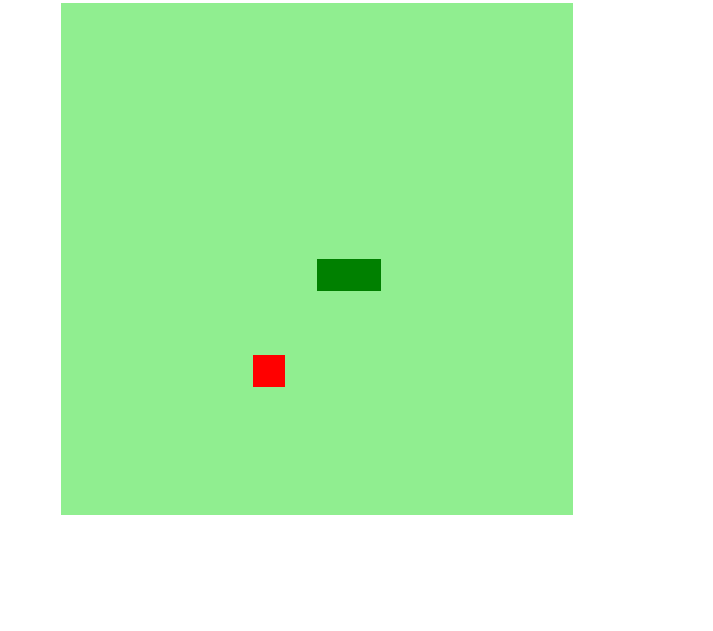
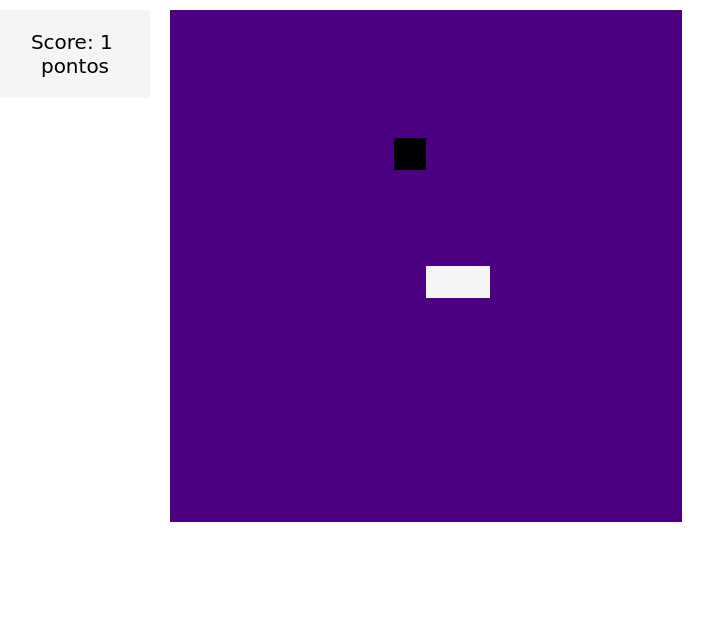
Before and after one commit to SpruceGabriela/snake-the-game, a plain HTML site: page index.html in a window 1280 px wide. Shown: the part 169-800 px from the top of the page, without its empty margins (299-1012 px from the left). Drawn offline with Linux system fonts and the light colour scheme; a web font is replaced by a local one.

Commit message:
Adicionando quadro de pontuação
Foi adicionado um quadro de pontuação para que, cada vez que a cobra comer um objeto do ambiente, seja contabilizado.

```diff
--- a/index.html
+++ b/index.html
@@ -3,13 +3,19 @@
 <head>
     <meta charset="UTF-8">
     <meta name="viewport" content="width=device-width, initial-scale=1.0">
-    <meta http-equiv="X-UA-Compatible" content="ie=edge">
-    <title>Snake Game</title>
+    <meta http-equiv="X-UA-Compatible" content="IE=edge">
     <link rel="stylesheet" href="style.css">
     <script defer src="script.js"></script>
+    <title>Jogo da Cobrinha</title>
+    <link rel="sortcut icon" href="icon.png" type="image/x-icon" />
 </head>
 <body>
-    <h1>SNAKE GAME!</h1>
-    <canvas id="snake" width="512" height="512"></canvas>
+    <h1>Jogo da Cobrinha</h1>
+    <div id="container">
+        <div id="divMenu">
+            <p>Score: <span id="score"> 0 </span>&nbsp; pontos</p>
+        </div>
+    <canvas id="cobra" width="512" height="512"></canvas>
+    </div>
 </body>
 </html>
--- a/script.js
+++ b/script.js
@@ -1,83 +1,100 @@
-let canvas = document.getElementById("snake"); //criar elemento que irá rodar o jogo
-let context = canvas.getContext("2d"); //....
+let canvas = document.getElementById("cobra");
+let context = canvas.getContext("2d");
 let box = 32;
-let snake = []; //criar cobrinha como lista, já que ela vai ser uma série de coordenadas, que quando pintadas, criam os quadradinhos
-snake[0] ={
+let cobra = [];
+var pontuacao = document.getElementById('score');
+
+cobra[0] ={
     x: 8 * box,
     y: 8 * box
 }
 let direction = "right";
-let food ={
+let comida ={
     x: Math.floor(Math.random() * 15 + 1) * box,
     y: Math.floor(Math.random() * 15 + 1) * box
 }
 
-function criarBG(){
-    context.fillStyle = "lightgreen";
-    context.fillRect(0, 0, 16*box, 16*box); //desenha o retângulo usando x e y e a largura e altura setadas
+function criar_BG(){
+    context.fillStyle = "Indigo";
+    context.fillRect(0, 0, 16 * box, 16 * box);
 }
 
-function criarCobrinha (){
-    for(i = 0; i < snake.length; i++){
-        context.fillStyle = "green";
-        context.fillRect(snake[i].x, snake[i].y, box, box);
+function criar_cobra (){
+    for(i = 0; i < cobra.length; i++){
+        context.fillStyle = "WhiteSmoke";
+        context.fillRect(cobra[i].x, cobra[i].y, box, box);
     }
 }
 
-function drawFood (){
-    context.fillStyle = "red";
-    context.fillRect(food.x, food.y, box, box);
+function criar_comida (){
+    context.fillStyle = "black";
+    context.fillRect(comida.x, comida.y, box, box);
 }
 
-//quando um evento acontece, detecta e chama uma função
+function pontuou() {
+    pontuacao.innerHTML = (cobra.length);
+}
+
 document.addEventListener('keydown', update);
 
 function update(event){
-    if(event.keyCode == 37 && direction != 'right') direction = 'left';
-    if(event.keyCode == 38 && direction != 'down') direction = 'up';
-    if(event.keyCode == 39 && direction != 'left') direction = 'right';
-    if(event.keyCode == 40 && direction != 'up') direction = 'down';
+    if(event.keyCode == 37 && direction != "right") direction = "left";
+    if(event.keyCode == 38 && direction != "down") direction = "up";
+    if(event.keyCode == 39 && direction != "left") direction = "right";
+    if(event.keyCode == 40 && direction != "up") direction = "down";
 }
 
-function iniciarJogo(){
+function iniciar_jogo(){
 
-    if(snake[0].x > 15*box && direction == "right") snake[0].x = 0;
-    if(snake[0].x < 0 && direction == 'left') snake[0].x = 16 * box;
-    if(snake[0].y > 15*box && direction == "down") snake[0].y = 0;
-    if(snake[0].y < 0 && direction == 'up') snake[0].y = 16 * box;
+    if(cobra[0].x > 15 * box && direction == "right") cobra[0].x = 0;
+    if(cobra[0].x > 15 * box && direction == "up") cobra[0].x = 0;
+    if(cobra[0].x > 15 * box && direction == "down") cobra[0].x = 0;
 
-    for(i = 1; i < snake.length; i++){
-        if(snake[0].x == snake[i].x && snake[0].y == snake[i].y){
+    if(cobra[0].x < 0  && direction == "left") cobra[0].x = 15 * box;
+    if(cobra[0].x < 0  && direction == "up") cobra[0].x = 15 * box;
+    if(cobra[0].x < 0  && direction == "down") cobra[0].x = 15 * box;
+
+    if(cobra[0].y > 15 * box && direction == 'down') cobra[0].y = 0;
+    if(cobra[0].y > 15 * box && direction == 'right') cobra[0].y = 0;
+    if(cobra[0].y > 15 * box && direction == 'left') cobra[0].y = 0;
+
+    if(cobra[0].y < 0 && direction == 'up') cobra[0].y = 15 * box;
+    if(cobra[0].y < 0 && direction == 'right') cobra[0].y = 15 * box;
+    if(cobra[0].y < 0 && direction == 'left') cobra[0].y = 15 * box;
+
+    for(i = 1; i < cobra.length; i++){
+        if(cobra[0].x == cobra[i].x && cobra[0].y == cobra[i].y){
             clearInterval(jogo);
-            alert('Game Over :(');
+            alert('Fim do Jogo! Você obteve ' + (cobra.length) + ' pontos! Até a próxima!')
         }
     }
 
-    criarBG();
-    criarCobrinha();
-    drawFood();
+    criar_BG();
+    criar_cobra();
+    criar_comida();
 
-    let snakeX = snake[0].x;
-    let snakeY = snake[0].y;
+    let cobraX = cobra[0].x;
+    let cobraY = cobra[0].y;
 
-    if(direction == "right") snakeX += box;
-    if(direction == "left") snakeX -= box;
-    if (direction == "up") snakeY -= box;
-    if(direction == "down") snakeY += box;
+    if(direction == "right") cobraX += box;
+    if(direction == "left") cobraX -= box;
+    if (direction == "up") cobraY -= box;
+    if(direction == "down") cobraY += box;
 
-    if(snakeX != food.x || snakeY != food.y){
-        snake.pop(); //pop tira o último elemento da lista
+    if(cobraX != comida.x || cobraY != comida.y){
+        cobra.pop();
     }else{
-        food.x = Math.floor(Math.random() * 15 +1) * box;
-        food.y = Math.floor(Math.random() * 15 +1) * box;
+        comida.x = Math.floor(Math.random() * 15 +1) * box;
+        comida.y = Math.floor(Math.random() * 15 +1) * box;
+        pontuou()
     }
 
-    let newHead ={
-        x: snakeX,
-        y: snakeY
+    let nova_cabeca ={
+        x: cobraX,
+        y: cobraY
     }
 
-    snake.unshift(newHead); //método unshift adiciona como primeiro quadradinho da cobrinha
+    cobra.unshift(nova_cabeca);
 }
 
-let jogo = setInterval(iniciarJogo, 100);
+let jogo = setInterval(iniciar_jogo, 100);
--- a/style.css
+++ b/style.css
@@ -1,10 +1,28 @@
+@import url('https://fonts.googleapis.com/css2?family=Zen+Loop&display=swap');
+
 body{
-    height: 95vh;
-    width: 95vw;
-    display: flex;
-    flex-direction: column;
-    justify-content: center;
-    align-items: center;
-    background-color:white;
-    color: rgb(52, 165, 52);
+   height: 95vh;
+   width: 95;
+   display: flex;
+   justify-content: center;
+   align-items: center;
+   flex-direction: column;
+   color: black;
+   font-family: 'Zen Loop', cursive;
+   font-size: 20px;
 }
+
+#divMenu{
+   float: left;
+   text-align: center;
+   margin-right: 20px;
+   width: 150px;
+   margin-bottom: 20px;
+   background-color: whitesmoke;
+}
+#divCanvas{
+   margin: 20px;
+}
+#divMenu p{
+   text-align: center;
+}
```
Also changed, not shown: icon.png (added).
